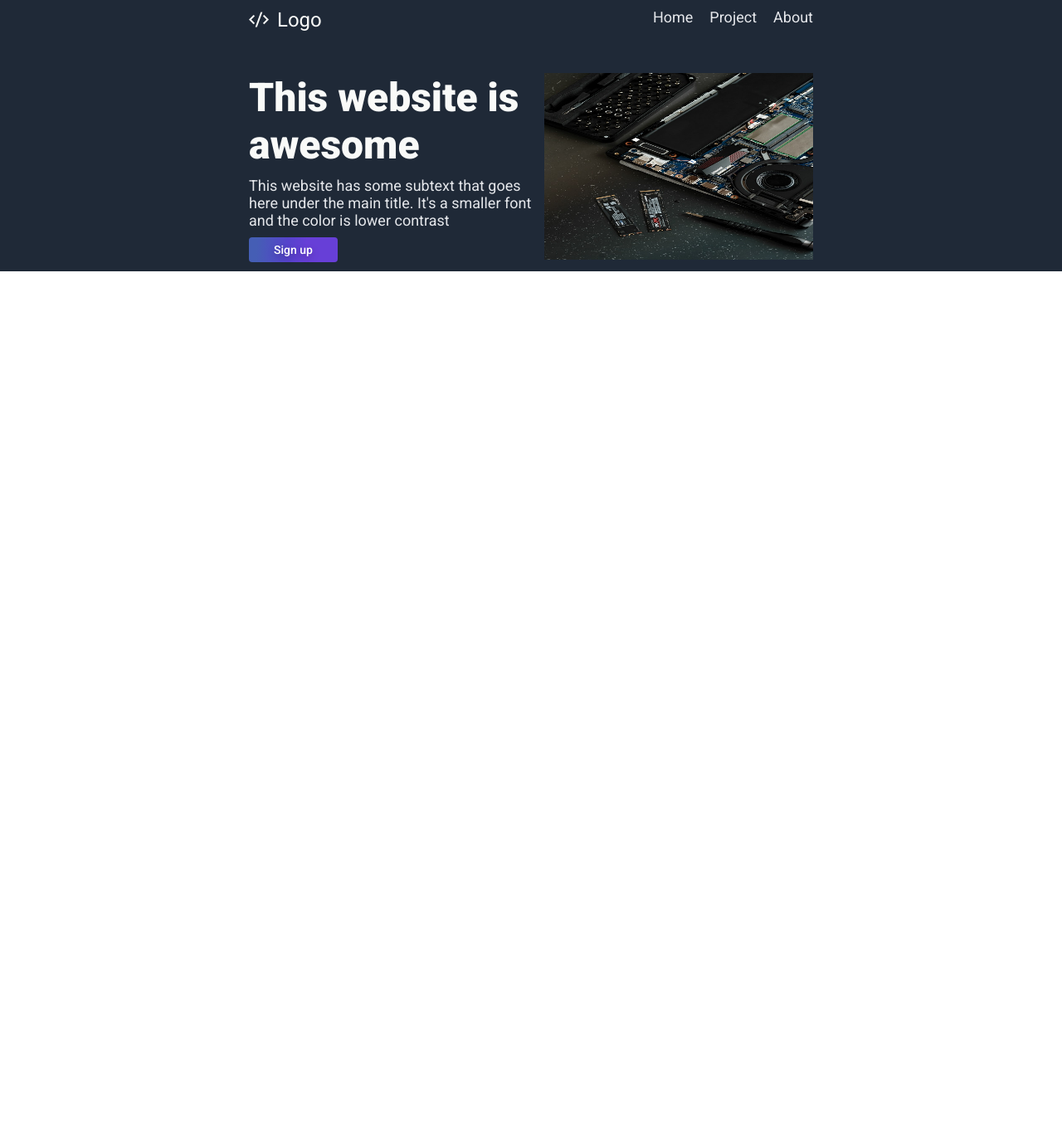
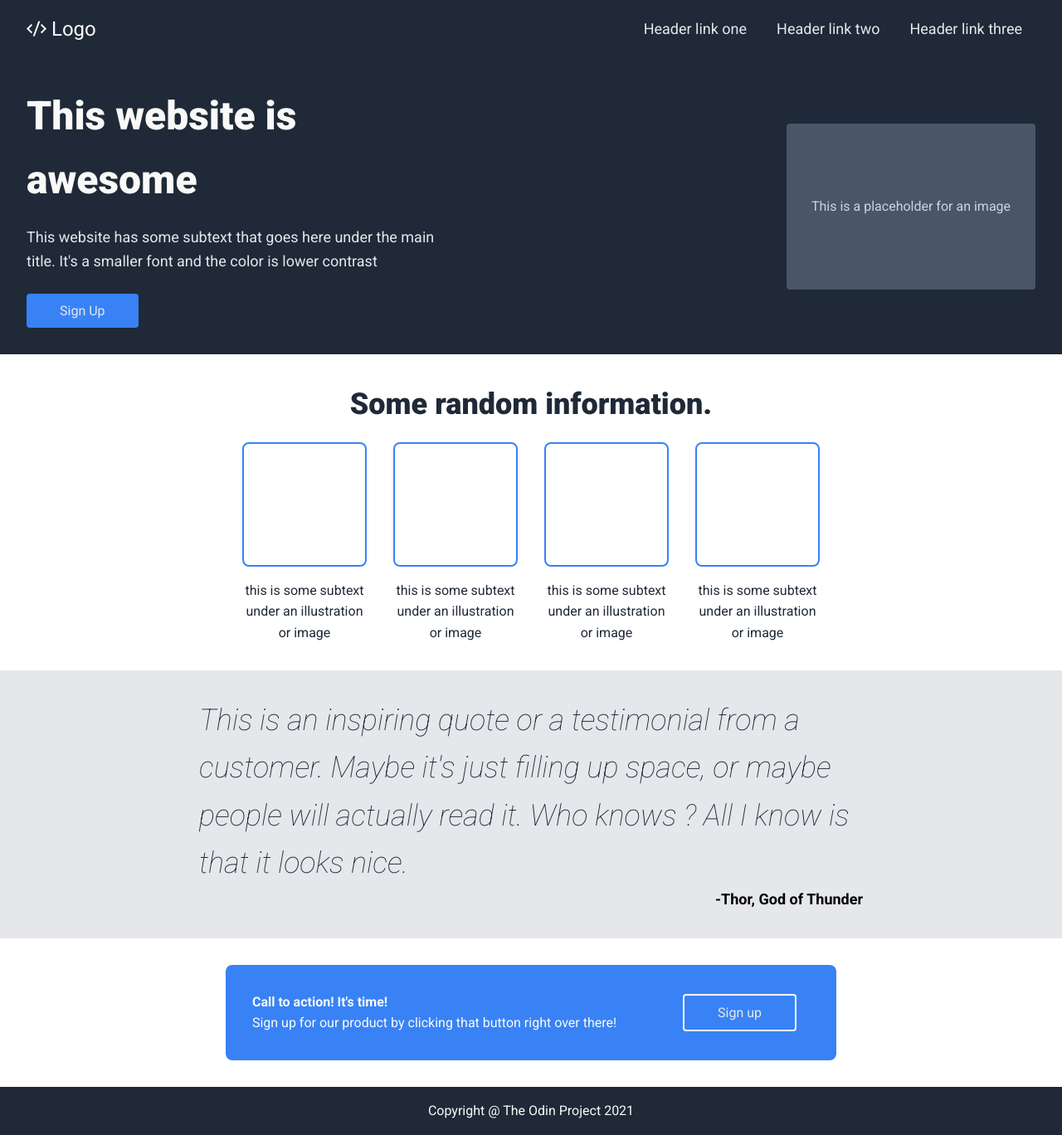
Before and after one commit to nirinoIntegrator/odin-landing-page-project, a plain HTML site: page index.html in a window 1280 px wide. Shown: the whole page at 83% size. Before the commit the page ends 800 px from the top, so only its background shows below. Drawn offline with nearby package versions, Linux system fonts and the light colour scheme.

Commit message:
Finish Landing Page project
index.html + style.css

```diff
--- a/index.html
+++ b/index.html
@@ -10,30 +10,77 @@
 </head>
 
 <body>
-    <section class="header">
+    <header class="header">
+        <div class="logo">
+            <i class="ri-code-s-slash-line"></i>
+            Logo
+        </div>
         <nav class="navbar">
-            <a href="#" class="navbar__logo"><i class="ri-code-s-slash-line"></i> Logo</a>
-            <div class="navbar__menu">
-                <a href="#" class="navbar__link">Home</a>
-                <a href="#" class="navbar__link">Project</a>
-                <a href="#" class="navbar__link">About</a>
+            <a href="#">Header link one</a>
+            <a href="#">Header link two</a>
+            <a href="#">Header link three</a>
+        </nav>
+    </header>
+
+    <section class="hero">
+        <div class="hero_desc">
+            <h1>This website is awesome</h1>
+            <p>This website has some subtext that goes here under the main title. It's a smaller font and the color
+                is lower contrast</p>
+            <button>Sign Up</button>
+        </div>
+        <div class="hero_img">
+            <div class="placeholder">This is a placeholder for an image</div>
+        </div>
+    </section>
+
+    <section class="info">
+        <h2>Some random information.</h2>
+        <div class="info-cards">
+            <div class="card">
+                <div class="card__placeholder"></div>
+                <p>this is some subtext under an illustration or image</p>
             </div>
-        </nav>
-        <div class="hero">
-            <div class="hero__left">
-                <h1>This website is awesome</h1>
-                <p>This website has some subtext that goes here under the main title.
-                    It's a smaller font and the color is lower contrast
-                </p>
-                <div class="btn__container">
-                    <button class="hero__btn">Sign up</button>
-                </div>
+            <div class="card">
+                <div class="card__placeholder"></div>
+                <p>this is some subtext under an illustration or image</p>
             </div>
-            <div class="hero__right">
-                <img src="images/samsung-memory-SMHx_spBYx0-unsplash.jpg" alt="">
+            <div class="card">
+                <div class="card__placeholder"></div>
+                <p>this is some subtext under an illustration or image</p>
+            </div>
+            <div class="card">
+                <div class="card__placeholder"></div>
+                <p>this is some subtext under an illustration or image</p>
             </div>
         </div>
     </section>
+
+    <section class="quote">
+        <div class="quote-container">
+            <p class="quote-text">This is an inspiring quote or a testimonial from a customer. Maybe
+                it's just filling up space, or maybe people will actually read it.
+                Who knows ? All I know is that it looks nice.
+            </p>
+            <p class="quote-author">-Thor, God of Thunder</p>
+        </div>
+    </section>
+
+    <section class="cta">
+        <div class="cta-container">
+            <div class="cta-content">
+                <p class="cta-title">Call to action! It's time!</p>
+                <p class="cta-subtitle">Sign up for our product by clicking that button right over there!</p>
+            </div>
+            <button>Sign up</button>
+        </div>
+    </section>
+
+    <footer class="footer">
+        <div class="container">
+            <p>Copyright @ The Odin Project 2021</p>
+        </div>
+    </footer>
 </body>
 
 </html>
--- a/styles/style.css
+++ b/styles/style.css
@@ -1,101 +1,227 @@
 @import url('https://fonts.googleapis.com/css2?family=Roboto:ital,wght@0,100;0,300;0,400;0,500;0,700;0,900;1,100;1,300;1,400;1,500;1,700;1,900&display=swap');
 
 :root {
-    --gradient-color: linear-gradient(180deg, #d2ff00 0%, #00d2ff 100%);
+    --clr-bg-hero-footer: #1f2937;
+    --clr-bg-hero-secondary: #E5E7EB;
+    --clr-bg-hero-logo-text: #F9FAF8;
+    --clr-btn: #3882F6;
+    --clr-info: #1F2937;
+    --clr-bg-quote: #E5E7EB;
+    --clr-quote-text: #1F2937;
+}
+
+*,
+*::before,
+*::after {
+    box-sizing: border-box;
 }
 
 * {
-    box-sizing: border-box;
+    margin: 0;
+    font: inherit;
+}
+
+img,
+svg {
+    display: block;
+    max-width: 100%;
+}
+
+body {
+    font-family: 'Roboto', sans-serif;
     margin: 0;
     padding: 0;
-    font-family: "Roboto", sans-serif;
+    line-height: 1.6;
+    display: flex;
+    flex-direction: column;
+    align-items: center;
 }
 
 .header {
     display: flex;
-    flex-direction: column;
-    background-color: #1F2937;
-    padding: 10px 300px;
+    justify-content: space-between;
+    align-items: center;
+    width: 100%;
+    background: var(--clr-bg-hero-footer);
+    color: var(--clr-bg-hero-logo-text);
+    padding: 1rem 2rem;
 }
 
-.navbar {
-    display: flex;
-    justify-content: space-between;
-    margin-bottom: 50px;
+.header .logo {
+    font-size: 24px;
 }
 
-.navbar__logo {
-    display: flex;
-    align-items: center;
-    gap: 10px;
-    font-size: 24px;
-    color: #F9FAF8;
-}
-
-.navbar__menu {
-    display: flex;
-    justify-content: space-between;
-    gap: 20px;
+.header .navbar a {
+    text-decoration: none;
+    color: var(--clr-bg-hero-secondary);
     font-size: 18px;
-    color: #E5E7EB;
+    margin: 0 1rem;
 }
 
 .hero {
-    position: relative;
     display: flex;
     justify-content: space-between;
     align-items: center;
+    padding: 2rem;
+    width: 100%;
+    background: var(--clr-bg-hero-footer);
+    color: var(--clr-bg-hero-logo-text);
 }
 
-.hero__left {
+.hero .hero_desc {
+    max-width: 500px;
+}
+
+.hero .hero_desc h1 {
+    font-size: 48px;
+    font-weight: 900;
+}
+
+.hero .hero_desc p {
+    margin: 1rem 0;
+    color: var(--clr-bg-hero-secondary);
+    font-size: 18px;
+    margin-bottom: 1.5rem;
+}
+
+.hero .hero_desc button {
+    padding: 0.5rem 2.5rem;
+    color: var(--clr-bg-hero-secondary);
+    background: var(--clr-btn);
+    border: none;
+    border-radius: 0.25rem;
+    cursor: pointer;
+}
+
+.hero .hero_img .placeholder {
+    width: 300px;
+    height: 200px;
+    background: #4a5568;
+    display: flex;
+    justify-content: center;
+    align-items: center;
+    color:  #cbd5e0;
+    border-radius: 0.25rem;
+}
+
+.info {
     display: flex;
     flex-direction: column;
-    justify-content: left;
-    width: 350px;
-    gap: 10px;
+    align-items: center;
+    text-align: center;
+    padding: 2rem;
+    width: 100%;
 }
 
-.hero__left h1 {
-    font-size: 48px;
+.info h2 {
+    color: var(--clr-info);
+    font-size: 36px;
     font-weight: 900;
-    color: #F9FAF8;
-    flex-wrap: wrap;
 }
 
-.hero__left p {
-    font-size: 18px;
-    color: #E5E7EB;
-    flex-wrap: wrap;
-    flex: 3;
+.info-cards {
+    display: flex;
+    justify-content: center;
+    gap: 2rem;
+    margin-top: 1rem;
 }
 
-.hero__btn {
-    display: inline-block;
-    outline: 0;
-    border: 0;
-    cursor: pointer;
-    color: #fff;
-    font-weight: 500;
-    border-radius: 4px;
-    font-size: 14px;
-    height: 30px;
-    padding: 0px 30px;
-    text-shadow: rgb(0 0 0 / 25%) 0px 3px 8px;
-    background: linear-gradient(92.88deg, rgb(69, 94, 181) 9.16%, rgb(86, 67, 204) 43.89%, rgb(103, 63, 215) 64.72%);
-    transition: all 0.5s ease 0s;
-    :hover{
-        box-shadow: rgb(80 63 205 / 50%) 0px 1px 40px;
-        transition: all 0.1s ease 0s;
-    }
+.card {
+    display: flex;
+    flex-direction: column;
+    align-items: center;
+    text-align: center;
+    width: 150px;
 }
 
-.hero__right img{
-    width: 324px;
-    height: 225px;
+.card__placeholder {
+    width: 150px;
+    height: 150px;
+    border: 2px solid #3882f6;
+    margin-bottom: 0.5rem;
+    border-radius: 0.5rem;
 }
 
+.card p {
+    margin-top: 0.5rem;
+    width: 100%;
+    color: var(--clr-quote-text);
+}
 
-a {
-    text-decoration: none;
-    color: inherit;
+.quote {
+    display: flex;
+    justify-content: center;
+    align-items: center;
+    width: 100%;
+    background: var(--clr-bg-quote);
+    text-align: center;
+    padding: 2rem;
 }
+
+.quote-container {
+    display: flex;
+    flex-direction: column;
+    max-width: 800px;
+    width: 100%;
+}
+
+.quote-text {
+    font-style: italic;
+    text-align: left;
+    color: var(--clr-bg-hero-footer);
+    font-size: 36px;
+    font-weight: lighter;
+}
+
+.quote-author {
+    text-align: right;
+    font-weight: bold;
+    font-size: 18px;
+}
+
+.cta {
+    display: flex;
+    justify-content: center;
+    align-items: center;
+    color: var(--clr-bg-hero-logo-text);
+    padding: 2rem;
+    width: 100%;
+}
+
+.cta-container {
+    display: flex;
+    background: var(--clr-btn);
+    justify-content: space-between;
+    border-radius: 0.5rem;
+}
+
+.cta-content {
+    padding: 2rem;
+}
+
+.cta-title {
+    font-weight: bold;
+}
+
+.cta .cta-container button {
+    display: flex;
+    justify-self: center;
+    align-self: center;
+    padding: 0.5rem 2.5rem;
+    margin-inline: 3rem;
+    color: var(--clr-bg-hero-secondary);
+    background: var(--clr-btn);
+    border: 2px solid var(--clr-bg-hero-logo-text);
+    border-radius: 0.25rem;
+    cursor: pointer;
+}
+
+.footer {
+    display: flex;
+    justify-content: center;
+    align-items: center;
+    background: var(--clr-bg-hero-footer);
+    color: var(--clr-bg-hero-logo-text);
+    width: 100%;
+    padding: 1rem;
+}
```
Also changed, not shown: images/musical-notes-6159013_640.png (added).
